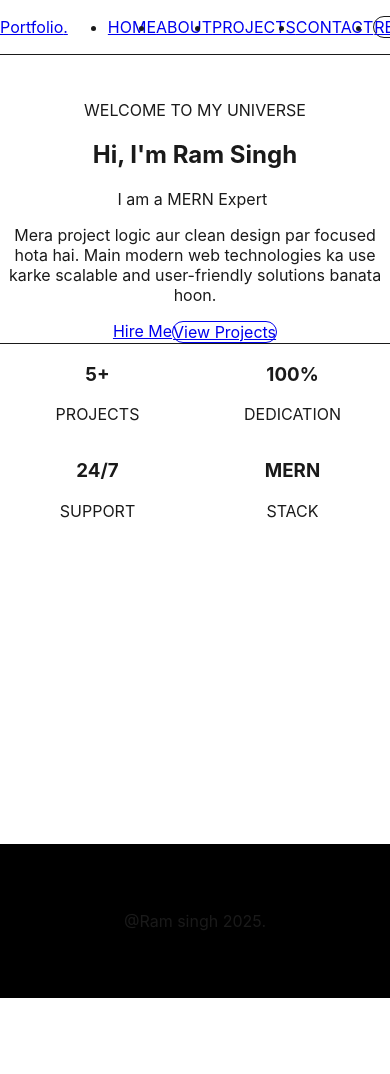
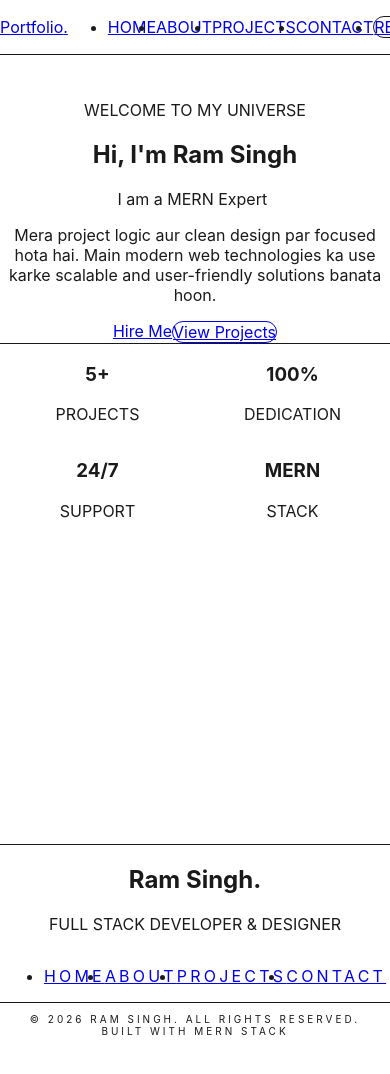
Before and after one commit to ramsingh20/portfolio-mern, a React (Vite) app in the folder client/: page / in a window 390 px wide. Shown: the top 1074 px of the page. Built offline with nearby package versions, Linux system fonts and the light colour scheme; no server answers.

Commit message:
Footer; enhance layout with responsive design, navigation links, and social icons

```diff
--- a/client/src/components/footer/Footer.css
+++ /dev/null
@@ -1,6 +0,0 @@
-footer {
-    padding: 3.2rem;
-    text-align: center;
-    background-color: #000;
-    margin-top: auto;
-}
--- a/client/src/components/footer/Footer.jsx
+++ b/client/src/components/footer/Footer.jsx
@@ -1,11 +1,63 @@
-import React from 'react'
-import './Footer.css'
-
+import { NavLink } from "react-router-dom";
 
 export const Footer = () => {
   return (
-    <footer>
-        <p>@Ram singh 2025.</p>
+    <footer className="bg-white border-t border-gray-100 pt-16 pb-8">
+      <div className="container mx-auto px-6">
+        <div className="flex flex-col md:flex-row justify-between items-center gap-8">
+
+          {/* Logo/Brand Section */}
+          <div className="footer-brand text-center md:text-left">
+            <h2 className="text-xl font-bold tracking-tighter text-gray-900 mb-2">
+              Ram Singh<span className="text-blue-600">.</span>
+            </h2>
+            <p className="text-gray-400 text-sm max-w-xs uppercase tracking-widest font-semibold">
+              Full Stack Developer & Designer
+            </p>
+          </div>
+
+          {/* Quick Links Section */}
+          <nav>
+            <ul className="flex flex-wrap justify-center gap-8 text-xs font-bold uppercase tracking-[0.2em] text-gray-500">
+              <li className="hover:text-blue-600 transition-colors">
+                <NavLink to="/">Home</NavLink>
+              </li>
+              <li className="hover:text-blue-600 transition-colors">
+                <NavLink to="/about">About</NavLink>
+              </li>
+              <li className="hover:text-blue-600 transition-colors">
+                <NavLink to="/service">Projects</NavLink>
+              </li>
+              <li className="hover:text-blue-600 transition-colors">
+                <NavLink to="/contact">Contact</NavLink>
+              </li>
+            </ul>
+          </nav>
+
+          {/* Social Icons Section */}
+          <div className="flex gap-6">
+            <a href="#" className="text-gray-400 hover:text-gray-900 transition-all text-xl">
+              <i className="fab fa-github"></i>
+            </a>
+            <a href="#" className="text-gray-400 hover:text-gray-900 transition-all text-xl">
+              <i className="fab fa-linkedin"></i>
+            </a>
+            <a href="#" className="text-gray-400 hover:text-gray-900 transition-all text-xl">
+              <i className="fab fa-twitter"></i>
+            </a>
+          </div>
+        </div>
+
+        {/* Copyright Section */}
+        <div className="mt-16 pt-8 border-t border-gray-50 text-center">
+          <p className="text-gray-400 text-[10px] uppercase tracking-[0.3em] font-bold">
+            © {new Date().getFullYear()} Ram Singh. All rights reserved.
+            <span className="block md:inline mt-2 md:mt-0 md:ml-4 text-gray-300">
+              Built with MERN Stack
+            </span>
+          </p>
+        </div>
+      </div>
     </footer>
-  )
-}
+  );
+};
```
